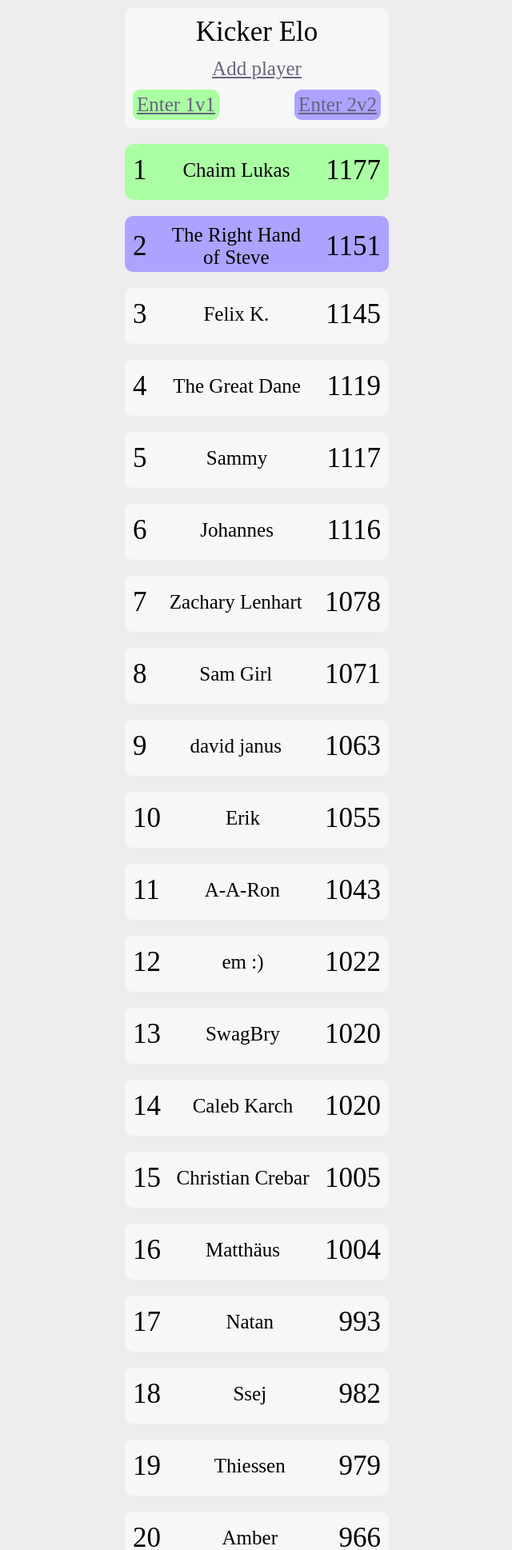
After one commit to DwarfsLord/kicker-tracker, a PHP site: page /test.html in a window 1280 px wide. The commit adds this page. Shown: the top 1938 px of the page at 80% size, without its empty margins (319-959 px from the left). Run offline with PHP 8.4, Linux system fonts and the light colour scheme.

Commit message:
Laptop draft

```diff
--- a/include.php
+++ b/include.php
@@ -7,8 +7,8 @@ class Player{
     public $rating;
 }
 
-$pdo = new PDO("mysql:host=$MYSQL_SERVER;dbname=$MYSQL_DB_NAME", $MYSQL_USER, $MYSQL_PASSWORD);
+//$pdo = new PDO("mysql:host=$MYSQL_SERVER;dbname=$MYSQL_DB_NAME", $MYSQL_USER, $MYSQL_PASSWORD);
 
-//$pdo = new PDO('mysql:host=localhost;dbname=elo', 'root', '');
+$pdo = new PDO('mysql:host=localhost;dbname=elo', 'root', '');
 
 //$pdo->query("SET time_zone = 'Europe/Berlin'");
--- a/style.css
+++ b/style.css
@@ -33,6 +33,14 @@ a{
     flex-wrap: wrap;
 }
 
+.single{
+    background-color: #aaffa3;
+}
+
+.double{
+    background-color: #aca3ff;
+}
+
 .player_hist{
     flex-basis: 100%;
 }
@@ -47,7 +55,7 @@ a{
 }
 
 .header{
-    height: 100px;
+    height: 130px;
     flex-direction: column;
 }
 
@@ -65,12 +73,18 @@ a{
 
 
 .new_game{
-    align-self: flex-start;
-    white-space: nowrap;
+    /* align-self: flex-start; */
+    /* white-space: nowrap; */
+    border-radius: 9px;
+    padding: 5px;
+    /* margin: 10px; */
+    /* border: 10px; */
 }
 
 .new_player{
-    align-self: flex-end;
+    /* align-self: flex-end; */
+    font-size: 25;
+
 }
 
 .add_game{
@@ -144,6 +158,11 @@ input.submit{
 #rating {
     text-align: right;
     align-self: center;
+
+/*     Construction tape border
+    border-top: solid 5px;
+    border-bottom: solid 5px;
+    border-image: repeating-linear-gradient(83deg, yellow, yellow 5px, black 5px, black 10px) 20; */
 }
 
 p#countdown{
--- /dev/null
+++ b/test.html
@@ -0,0 +1,262 @@
+
+
+<html>
+    <head>
+        <title>Bode Kicker Tracker</title>
+        <meta name="viewport" content="width=device-width, initial-scale=1">
+        <link rel="stylesheet" href="style.css">
+    </head>
+    <body>
+        <div id='root'>
+            <div class='box header'>
+                <div class='title'>
+                    Kicker Elo</div>
+
+                    <div class='new_player'>
+                        <a href='player.php'>Add player</a>
+                    </div>
+                <div class='config'>
+                    <div class='new_game single'>
+                        <a href='game.php'>Enter 1v1</a>
+                    </div>
+                    <div class='new_game double'>
+                        <a href='game.php'>Enter 2v2</a>
+                    </div>
+                </div><!--
+                <div class='config' style='flex-direction: column;'>
+                    <p id='countdown'>Season ends soon!</p>
+                    <script>
+                        // The data/time we want to countdown to
+                        var countDownDate = new Date("Dec 16, 2021 18:00:00").getTime();
+
+                        // Run myfunc every second
+                        var myfunc = setInterval(function() {
+
+                        var now = new Date().getTime();
+                        var timeleft = countDownDate - now;
+
+                        // Calculating the days, hours, minutes and seconds left
+                        var days = Math.floor(timeleft / (1000 * 60 * 60 * 24));
+                        var hours = Math.floor((timeleft % (1000 * 60 * 60 * 24)) / (1000 * 60 * 60));
+                        var minutes = Math.floor((timeleft % (1000 * 60 * 60)) / (1000 * 60));
+                        var seconds = Math.floor((timeleft % (1000 * 60)) / 1000);
+
+                        // Result is output to the specific element
+                        if (days == 0) {
+                            document.getElementById("countdown").innerHTML = "Season ends in " + hours + "h " + minutes + "m " + seconds + "s"
+
+                        } else {
+                            document.getElementById("countdown").innerHTML = "Season ends in " + days + "d " + hours + "h " + minutes + "m " + seconds + "s"
+
+                        }
+                        }, 1000);
+                    </script>
+                </div> -->
+            </div>
+
+                <div class='box player single'>
+                    <div id='rank'>1</div>
+                    <div id='name'>Chaim Lukas</div>
+                    <div id='rating'>1177</div>
+                    <a href='history.php?player_id=1' class='player_hist'><span class='link-spanner'></span></a>
+                </div>
+                <div class='box player double'>
+                    <div id='rank'>2</div>
+                    <div id='name'>The Right Hand of Steve</div>
+                    <div id='rating'>1151</div>
+                    <a href='history.php?player_id=7' class='player_hist'><span class='link-spanner'></span></a>
+                </div>
+                <div class='box player'>
+                    <div id='rank'>3</div>
+                    <div id='name'>Felix K.</div>
+                    <div id='rating'>1145</div>
+                    <a href='history.php?player_id=5' class='player_hist'><span class='link-spanner'></span></a>
+                </div>
+                <div class='box player'>
+                    <div id='rank'>4</div>
+                    <div id='name'>The Great Dane</div>
+                    <div id='rating'>1119</div>
+                    <a href='history.php?player_id=13' class='player_hist'><span class='link-spanner'></span></a>
+                </div>
+                <div class='box player'>
+                    <div id='rank'>5</div>
+                    <div id='name'>Sammy</div>
+                    <div id='rating'>1117</div>
+                    <a href='history.php?player_id=14' class='player_hist'><span class='link-spanner'></span></a>
+                </div>
+                <div class='box player'>
+                    <div id='rank'>6</div>
+                    <div id='name'>Johannes</div>
+                    <div id='rating'>1116</div>
+                    <a href='history.php?player_id=6' class='player_hist'><span class='link-spanner'></span></a>
+                </div>
+                <div class='box player'>
+                    <div id='rank'>7</div>
+                    <div id='name'>Zachary Lenhart</div>
+                    <div id='rating'>1078</div>
+                    <a href='history.php?player_id=12' class='player_hist'><span class='link-spanner'></span></a>
+                </div>
+                <div class='box player'>
+                    <div id='rank'>8</div>
+                    <div id='name'>Sam Girl</div>
+                    <div id='rating'>1071</div>
+                    <a href='history.php?player_id=25' class='player_hist'><span class='link-spanner'></span></a>
+                </div>
+                <div class='box player'>
+                    <div id='rank'>9</div>
+                    <div id='name'>david janus</div>
+                    <div id='rating'>1063</div>
+                    <a href='history.php?player_id=21' class='player_hist'><span class='link-spanner'></span></a>
+                </div>
+                <div class='box player'>
+                    <div id='rank'>10</div>
+                    <div id='name'>Erik</div>
+                    <div id='rating'>1055</div>
+                    <a href='history.php?player_id=22' class='player_hist'><span class='link-spanner'></span></a>
+                </div>
+                <div class='box player'>
+                    <div id='rank'>11</div>
+                    <div id='name'>A-A-Ron</div>
+                    <div id='rating'>1043</div>
+                    <a href='history.php?player_id=15' class='player_hist'><span class='link-spanner'></span></a>
+                </div>
+                <div class='box player'>
+                    <div id='rank'>12</div>
+                    <div id='name'>em :) </div>
+                    <div id='rating'>1022</div>
+                    <a href='history.php?player_id=34' class='player_hist'><span class='link-spanner'></span></a>
+                </div>
+                <div class='box player'>
+                    <div id='rank'>13</div>
+                    <div id='name'>SwagBry</div>
+                    <div id='rating'>1020</div>
+                    <a href='history.php?player_id=10' class='player_hist'><span class='link-spanner'></span></a>
+                </div>
+                <div class='box player'>
+                    <div id='rank'>14</div>
+                    <div id='name'>Caleb Karch</div>
+                    <div id='rating'>1020</div>
+                    <a href='history.php?player_id=2' class='player_hist'><span class='link-spanner'></span></a>
+                </div>
+                <div class='box player'>
+                    <div id='rank'>15</div>
+                    <div id='name'>Christian Crebar</div>
+                    <div id='rating'>1005</div>
+                    <a href='history.php?player_id=3' class='player_hist'><span class='link-spanner'></span></a>
+                </div>
+                <div class='box player'>
+                    <div id='rank'>16</div>
+                    <div id='name'>Matthäus </div>
+                    <div id='rating'>1004</div>
+                    <a href='history.php?player_id=18' class='player_hist'><span class='link-spanner'></span></a>
+                </div>
+                <div class='box player'>
+                    <div id='rank'>17</div>
+                    <div id='name'>Natan</div>
+                    <div id='rating'>993</div>
+                    <a href='history.php?player_id=35' class='player_hist'><span class='link-spanner'></span></a>
+                </div>
+                <div class='box player'>
+                    <div id='rank'>18</div>
+                    <div id='name'>Ssej</div>
+                    <div id='rating'>982</div>
+                    <a href='history.php?player_id=29' class='player_hist'><span class='link-spanner'></span></a>
+                </div>
+                <div class='box player'>
+                    <div id='rank'>19</div>
+                    <div id='name'>Thiessen </div>
+                    <div id='rating'>979</div>
+                    <a href='history.php?player_id=24' class='player_hist'><span class='link-spanner'></span></a>
+                </div>
+                <div class='box player'>
+                    <div id='rank'>20</div>
+                    <div id='name'>Amber</div>
+                    <div id='rating'>966</div>
+                    <a href='history.php?player_id=4' class='player_hist'><span class='link-spanner'></span></a>
+                </div>
+                <div class='box player'>
+                    <div id='rank'>21</div>
+                    <div id='name'>Vuletic (Batman)</div>
+                    <div id='rating'>966</div>
+                    <a href='history.php?player_id=26' class='player_hist'><span class='link-spanner'></span></a>
+                </div>
+                <div class='box player'>
+                    <div id='rank'>22</div>
+                    <div id='name'>Lars</div>
+                    <div id='rating'>964</div>
+                    <a href='history.php?player_id=27' class='player_hist'><span class='link-spanner'></span></a>
+                </div>
+                <div class='box player'>
+                    <div id='rank'>23</div>
+                    <div id='name'>Larissa</div>
+                    <div id='rating'>954</div>
+                    <a href='history.php?player_id=16' class='player_hist'><span class='link-spanner'></span></a>
+                </div>
+                <div class='box player'>
+                    <div id='rank'>24</div>
+                    <div id='name'>Jess</div>
+                    <div id='rating'>945</div>
+                    <a href='history.php?player_id=30' class='player_hist'><span class='link-spanner'></span></a>
+                </div>
+                <div class='box player'>
+                    <div id='rank'>25</div>
+                    <div id='name'>Grace</div>
+                    <div id='rating'>944</div>
+                    <a href='history.php?player_id=33' class='player_hist'><span class='link-spanner'></span></a>
+                </div>
+                <div class='box player'>
+                    <div id='rank'>26</div>
+                    <div id='name'>Big Levi</div>
+                    <div id='rating'>940</div>
+                    <a href='history.php?player_id=23' class='player_hist'><span class='link-spanner'></span></a>
+                </div>
+                <div class='box player'>
+                    <div id='rank'>27</div>
+                    <div id='name'>Keidith </div>
+                    <div id='rating'>939</div>
+                    <a href='history.php?player_id=17' class='player_hist'><span class='link-spanner'></span></a>
+                </div>
+                <div class='box player'>
+                    <div id='rank'>28</div>
+                    <div id='name'>Ransom Allen</div>
+                    <div id='rating'>938</div>
+                    <a href='history.php?player_id=8' class='player_hist'><span class='link-spanner'></span></a>
+                </div>
+                <div class='box player'>
+                    <div id='rank'>29</div>
+                    <div id='name'>Mya</div>
+                    <div id='rating'>912</div>
+                    <a href='history.php?player_id=31' class='player_hist'><span class='link-spanner'></span></a>
+                </div>
+                <div class='box player'>
+                    <div id='rank'>30</div>
+                    <div id='name'>Caleb F. The Goat </div>
+                    <div id='rating'>896</div>
+                    <a href='history.php?player_id=19' class='player_hist'><span class='link-spanner'></span></a>
+                </div>
+                <div class='box player'>
+                    <div id='rank'>31</div>
+                    <div id='name'>Josiah</div>
+                    <div id='rating'>894</div>
+                    <a href='history.php?player_id=11' class='player_hist'><span class='link-spanner'></span></a>
+                </div>
+                <div class='box player'>
+                    <div id='rank'>32</div>
+                    <div id='name'>Nathaniel Klineman</div>
+                    <div id='rating'>881</div>
+                    <a href='history.php?player_id=28' class='player_hist'><span class='link-spanner'></span></a>
+                </div>
+                <div class='box player'>
+                    <div id='rank'>33</div>
+                    <div id='name'>Daniel Paetkau</div>
+                    <div id='rating'>871</div>
+                    <a href='history.php?player_id=32' class='player_hist'><span class='link-spanner'></span></a>
+                </div>
+                <div class='box player'>
+                    <div id='rank'>34</div>
+                    <div id='name'>Mattias (big boy)</div>
+                    <div id='rating'>830</div>
+                    <a href='history.php?player_id=9' class='player_hist'><span class='link-spanner'></span></a>
+                </div>    </div>
+    </body>
+    </html>
```
Also changed, not shown: dbthoughts.txt (added, +33 -0 lines), index.php (+18 -20 lines).
